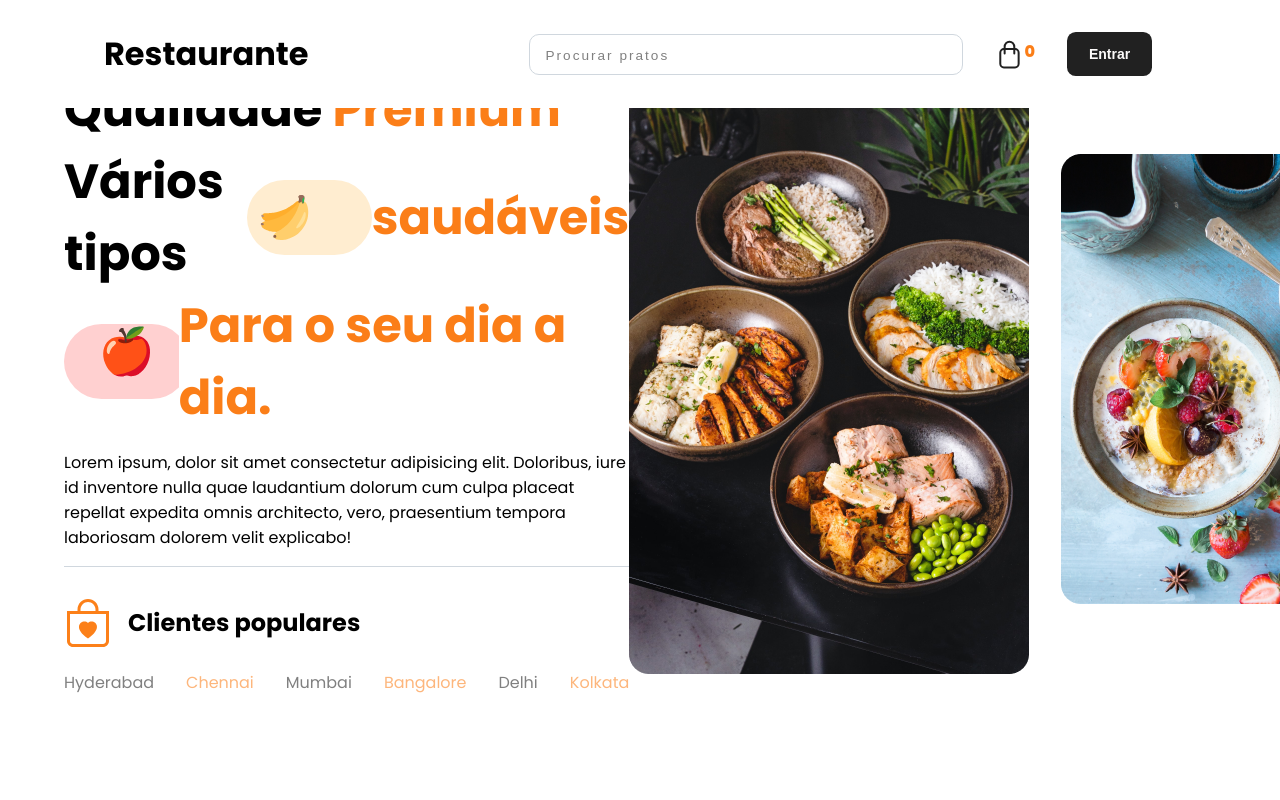
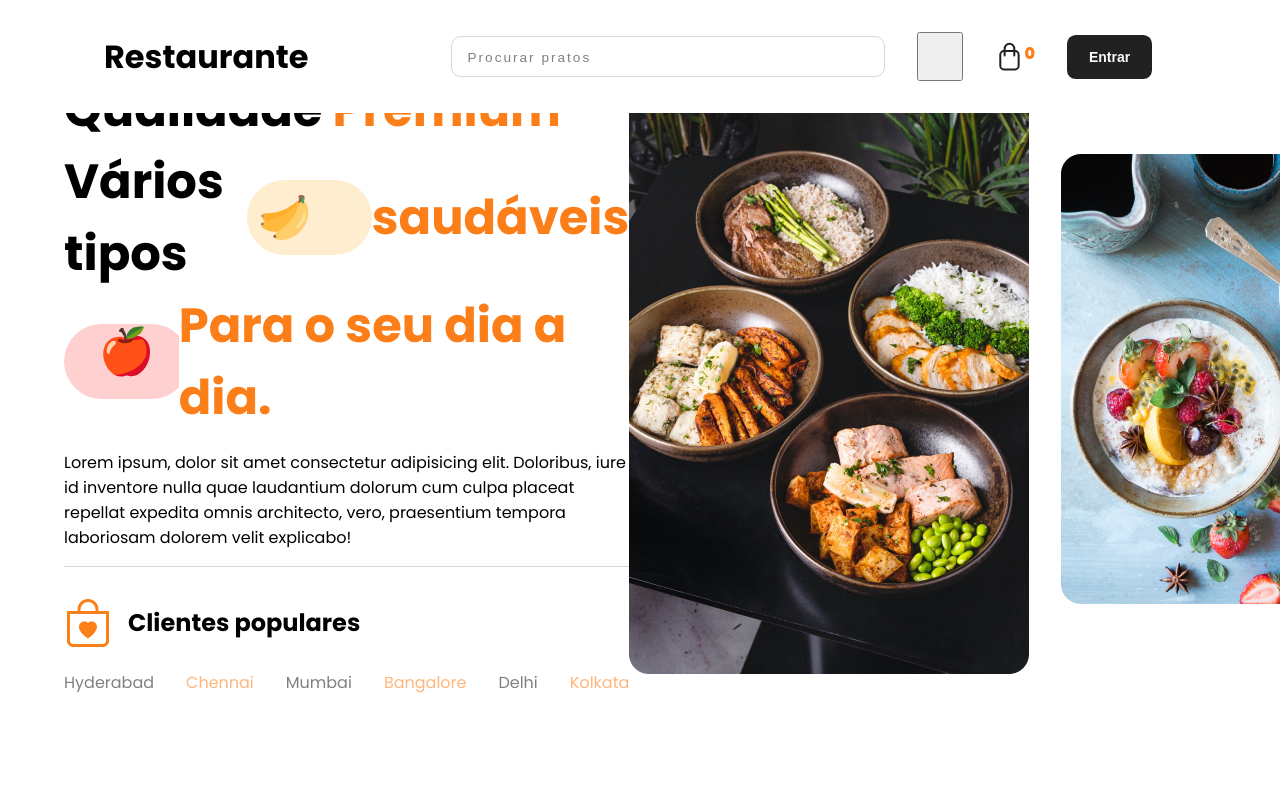
Before and after one commit to rodrilucas/cart, a plain HTML site: page index.html in a window 1280 px wide. Shown: the top 800 px of the page. Drawn offline with Linux system fonts and the light colour scheme.

Commit message:
aria-controls, hamburguer menu

```diff
--- a/index.html
+++ b/index.html
@@ -38,7 +38,7 @@
       <div class="header-top">
         <h1 class="title">Restaurante</h1>
         <div class="right">
-          <form class="form-search" action="">
+          <form class="form-search" action="" id="controls-navigation">
             <fieldset class="fieldset-search">
               <legend class="legend-search" aria-hidden="true">
                 Buscar Pratos
@@ -57,7 +57,13 @@
               </label>
             </fieldset>
           </form>
-          <nav class="navigation">
+          <button class="button-hamburguer" aria-hidden="true" aria-controls="controls-navigation" aria-expanded="false">
+            <svg stroke="var(--button-color)" fill="none" class="hamburger" viewBox="-10 -10 120 120" width="42">
+              <path class="line" stroke-width="10" stroke-linecap="round" stroke-linejoin="round" d="m 20 40 h 60 a 1 1 0 0 1 0 20 h -60 a 1 1 0 0 1 0 -40 h 30 v 70">
+              </path>
+            </svg>
+          </button>
+          <nav class="navigation" id="controls-navigation" >
             <span class="cart">
               <span class="quantity">0</span>
             </span>
```
